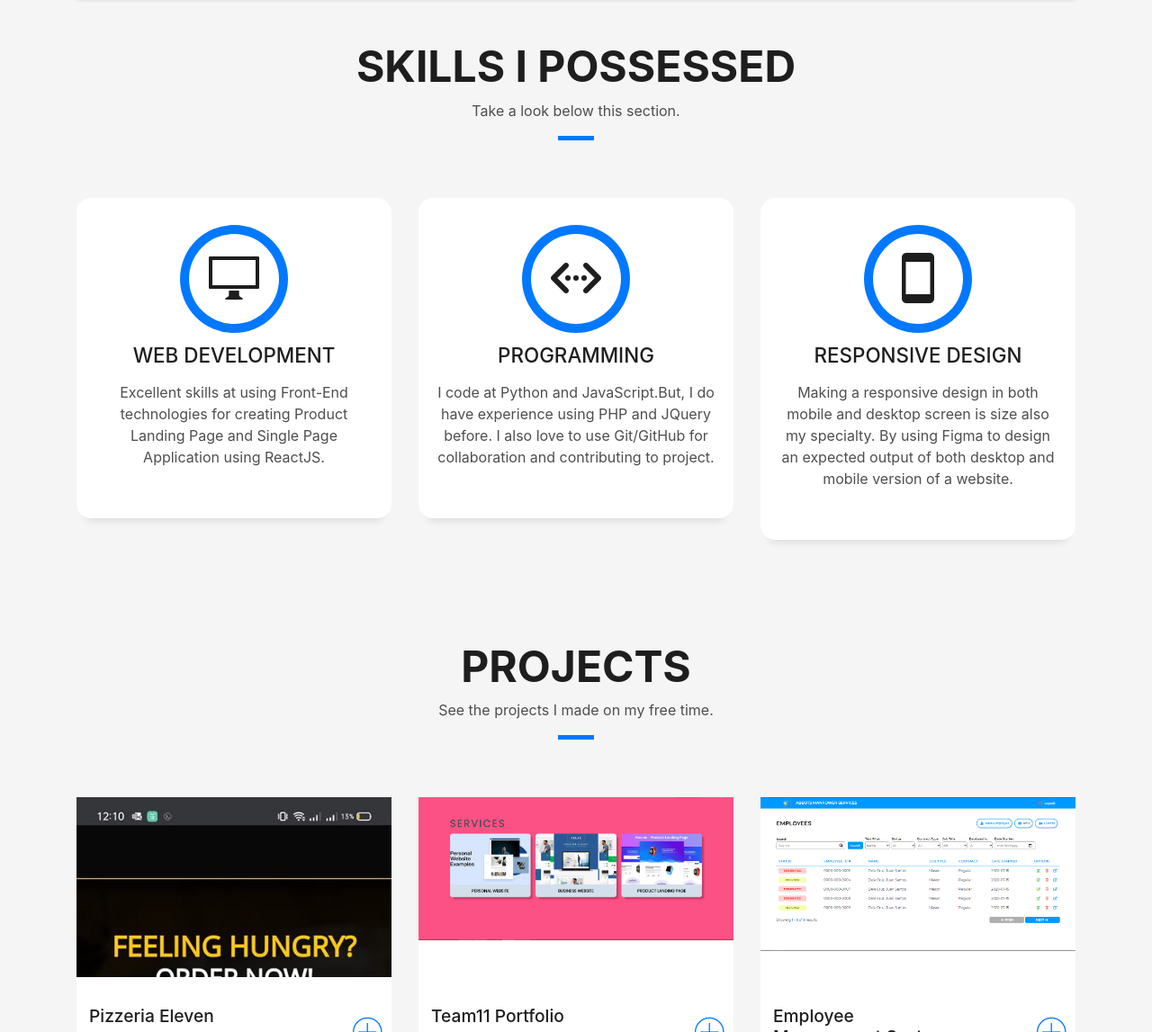
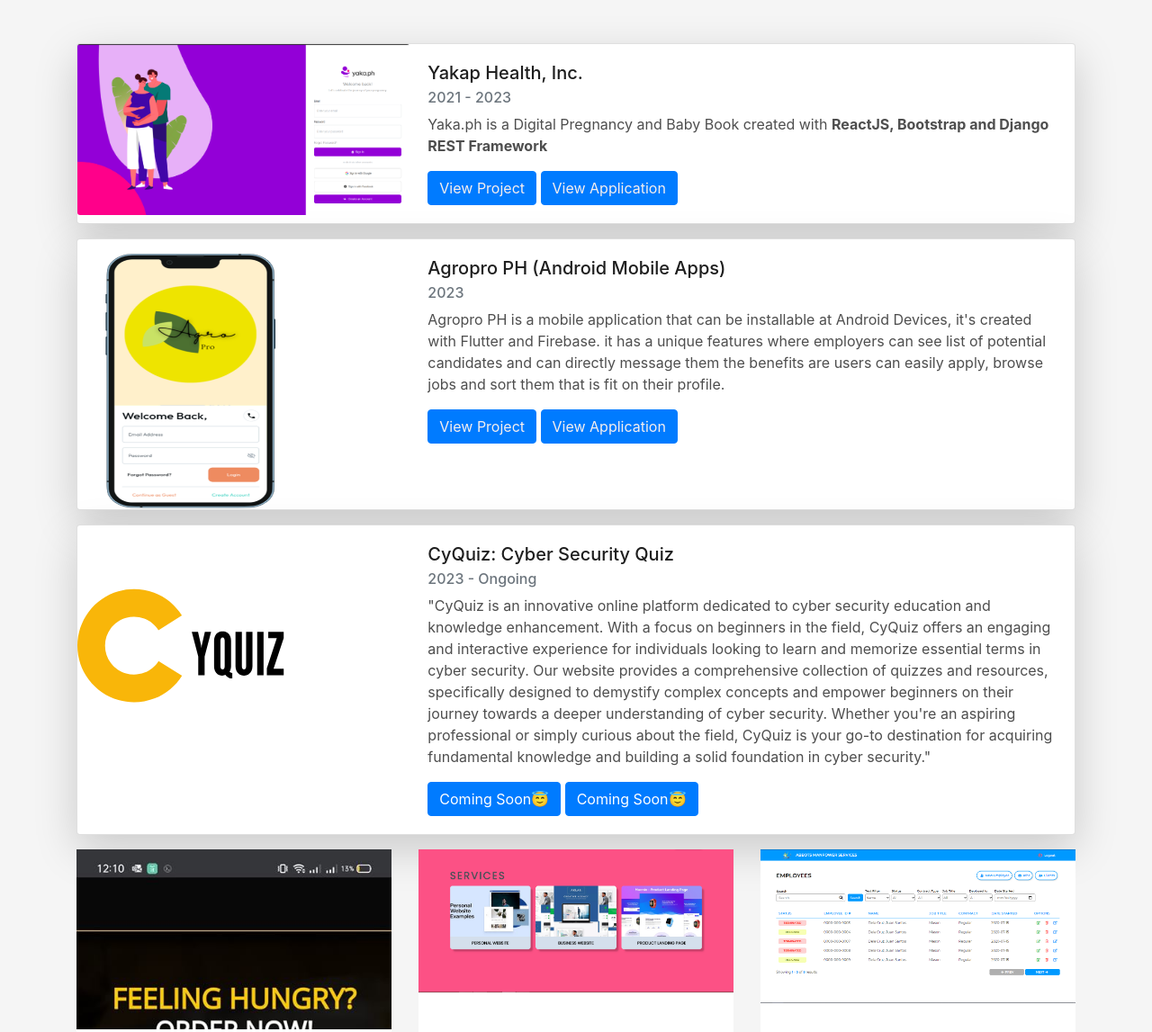
Before and after one commit to vapx/Personal-Portfolio, a plain HTML site: page index.html in a window 1280 px wide. Shown: the part 1653-2800 px from the top of the page at 90% size. Drawn offline with Linux system fonts and the light colour scheme; files whose address does not match are found by name.

Commit message:
refactor: update web portfolio

```diff
--- a/css/style-green.css
+++ b/css/style-green.css
@@ -629,7 +629,7 @@ a:hover {
 }
 
 .intro .intro-subtitle {
-  font-size: 1.5rem;
+  font-size: 1rem;
   font-weight: 300;
 }
 
--- a/css/style-orange.css
+++ b/css/style-orange.css
@@ -605,6 +605,7 @@ a:hover {
   position: relative;
   color: #fff;
 }
+
 
 .intro .intro-content {
   text-align: center;
--- a/index.html
+++ b/index.html
@@ -1,13 +1,13 @@
 <!DOCTYPE html>
 <html lang="en">
+
 <head>
   <meta charset="utf-8">
-  <title>Edmon Garcia</title>
+  <title>Edmon Garcia 👨‍💻</title>
   <meta content="width=device-width, initial-scale=1.0" name="viewport">
   <meta content="" name="keywords">
   <meta content="" name="description">
 
-  <!-- Favicons -->
   <link href="img/logo2.png" rel="icon">
   <link href="img/apple-touch-icon.png" rel="apple-touch-icon">
 
@@ -52,9 +52,6 @@
             <a class="nav-link js-scroll" href="#about">About</a>
           </li>
           <li class="nav-item">
-            <a class="nav-link js-scroll" href="#service">Services</a>
-          </li>
-          <li class="nav-item">
             <a class="nav-link js-scroll" href="#work">Projects</a>
           </li>
         </ul>
@@ -64,14 +61,16 @@
   <!--/ Nav End /-->
 
   <!--/ Intro Skew Star /-->
-  <div id="home" class="intro route bg-image" style="background-image: url(img/Me.jpg)">
+  <div id="home" class="intro route bg-image" style="background-image: url(img/dark.jpg)">
     <div class="overlay-itro"></div>
     <div class="intro-content display-table">
       <div class="table-cell">
         <div class="container">
           <!--<p class="display-6 color-d">Hello, world!</p>-->
           <h1 class="intro-title mb-4">I am Edmon Garcia</h1>
-          <p class="intro-subtitle"><span class="text-slider-items">Frontend Developer,Entrepreneurship Major,Web Technology Enthusiast</span><strong class="text-slider"></strong></p>
+          <p class="intro-subtitle"><span class="text-slider-items">Frontend
+              Developer,Entrepreneurship Graduate,Web
+              Technology Enthusiast</span><strong class="text-slider" style='color: #9ccfff'></strong></p>
           <!-- <p class="pt-3"><a class="btn btn-primary btn js-scroll px-4" href="#about" role="button">Learn More</a></p> -->
         </div>
       </div>
@@ -89,16 +88,22 @@
                 <div class="row">
                   <div class="col-sm-6 col-md-5">
                     <div class="about-img">
-                      <img src="img/edmon.jpg" class="img-fluid rounded b-shadow-a" alt="">
+                      <img src="img/EdmonG.jpg" class="img-fluid rounded b-shadow-a" alt="">
                     </div>
                   </div>
                   <div class="col-sm-6 col-md-7">
                     <div class="about-info">
                       <p><span class="title-s">Name: </span> <span>Edmon Garcia</span></p>
                       <p><span class="title-s">Specialization: </span> <span>Front-End Development</span></p>
-                      <p><span class="title-s">Email: </span> <a href="gmail.com" target="_blank">g.edmon25@gmail.com</a></p>
-                      <p><span class="title-s">Linkedin: </span> <span><a href="https://www.linkedin.com/in/mon-garcia-26436b193/" target="_blank">Mon Garcia</a></span></p>
+                      <p><span class="title-s">Email: </span> <a href="gmail.com"
+                          target="_blank">g.edmon25@gmail.com</a></p>
+                      <p><span class="title-s">Linkedin: </span> <span><a
+                            href="https://www.linkedin.com/in/mon-garcia-26436b193/" target="_blank">Edmon
+                            Garcia</a></span></p>
                       <p><span class="title-s">Phone: </span> <span>09365458835</span></p>
+                      <a href="./img/Edmon_S_Garcia_Resume.pdf" download class="btn btn-primary">
+                        Download My Resume ⬇️
+                      </a>
                     </div>
                   </div>
                 </div>
@@ -111,26 +116,16 @@
                     </h5>
                   </div>
                   <p class="lead">
-                    Studying Bachelor of Science in Entrepreneurship at Rizal Technological University
-                  </p>
-                  <p class="lead">
-                    I have 2 years experience in web development using HTML, CSS, JS and Python.
-                    <br>
-                    <br>
-                    I am willing to get hire on the following services:
-                    <br>
-                    <br>
-                    <strong>React Hooks and Material-UI/React-Bootstrap Front-End development related project.</strong>
-                    <br>
-                    <br>
-                    <strong>Creative HTML Email developer.</strong>
-                    <br>
-                    <br>
-                    <strong>Creating or modifying static website to meet your expectations and boost your brand, name and services.</strong>
-                    <br>
-                    <br>
-
-                    Don't forget to hit me up! I'll give you an outstanding services above.
+                    As a dedicated Front-End Developer with 2 years of experience working in Startup in the Philippines,
+                    I am committed to
+                    crafting exceptional user experiences through clean and efficient code. My main tech stack includes
+                    HTML, CSS,
+                    JavaScript, and React, along with other UI Frameworks such as MUI, React Bootstrap, and Bootstrap. I
+                    also have knowledge
+                    in integrating REST API and MySQL databases to create dynamic and responsive web applications.
+                    Graduated with Bachelors
+                    of Science in Entrepreneurship, I am constantly seeking new ways to innovate and drive growth in the
+                    industry.
                   </p>
                 </div>
               </div>
@@ -141,85 +136,110 @@
     </div>
   </section>
 
-  <!--/ Section Services Star /-->
-  <section id="service" class="services-mf route">
-    <div class="container">
-      <div class="row">
-        <div class="col-sm-12">
-          <div class="title-box text-center">
-            <h3 class="title-a">
-              SKILLS I POSSESSED
-            </h3>
-            <p class="subtitle-a">
-              Take a look below this section.
-            </p>
-            <div class="line-mf"></div>
-          </div>
-        </div>
-      </div>
-      <div class="row">
-        <div class="col-md-4">
-          <div class="service-box">
-            <div class="service-ico">
-              <span class="ico-circle"><i class="ion-monitor"></i></span>
-            </div>
-            <div class="service-content">
-              <h2 class="s-title">Web Development</h2>
-              <p class="s-description text-center">
-                Excellent skills at using Front-End technologies for creating Product Landing Page and Single Page Application using ReactJS.
-              </p>
-            </div>
-          </div>
-        </div>
-        <div class="col-md-4">
-          <div class="service-box">
-            <div class="service-ico">
-              <span class="ico-circle"><i class="ion-code-working"></i></span>
-            </div>
-            <div class="service-content">
-              <h2 class="s-title">Programming</h2>
-              <p class="s-description text-center">
-                I code at Python and JavaScript.But, I do have experience using PHP and JQuery before. I also love to use Git/GitHub for collaboration and contributing to project.
-              </p>
-            </div>
-          </div>
-        </div>
 
-        <div class="col-md-4">
-          <div class="service-box">
-            <div class="service-ico">
-              <span class="ico-circle"><i class="ion-android-phone-portrait"></i></span>
-            </div>
-            <div class="service-content">
-              <h2 class="s-title">Responsive Design</h2>
-              <p class="s-description text-center">
-                Making a responsive design in both mobile and desktop screen is size also my specialty. By using Figma to design an expected output of both desktop and mobile version of a website.
-              </p>
-            </div>
-          </div>
-        </div>
-      </div>
-    </div>
-  </section>
-  <!--/ Section Services End /-->
-
-  <!--/ Section Portfolio Star /-->
   <section id="work" class="portfolio-mf sect-pt4 route">
     <div class="container">
       <div class="row">
         <div class="col-sm-12">
           <div class="title-box text-center">
             <h3 class="title-a">
-              Projects
+              Work Experience / Projects
             </h3>
-            <p class="subtitle-a">
-              See the projects I made on my free time.
-            </p>
             <div class="line-mf"></div>
           </div>
         </div>
       </div>
       <div class="row">
+        <div class="col-md-12 mb-3">
+          <div class="card w-100 shadow-lg rounded">
+            <div class="row no-gutters">
+              <div class="col-md-4">
+                <img src="./img/yaka.png" class="card-img" alt="Image">
+              </div>
+              <div class="col-md-8">
+                <div class="card-body">
+                  <h5 class="card-title">Yakap Health, Inc.</h5>
+                  <h6 class="card-subtitle mb-2 text-muted">2021 - 2023</h6>
+                  <p class="card-text text-black fw-bold">Yaka.ph is a Digital Pregnancy and Baby Book created with
+                    <b>ReactJS, Bootstrap and Django REST Framework</b>
+                  </p>
+                  <button class='btn btn-primary'>
+                    <a href="https://www.yaka.ph/" target='_blank' style='color: #f5eeee'>View Project</a>
+                  </button>
+                  <button class='btn btn-primary'>
+                    <a href="https://app.yaka.ph/" target='_blank' style='color: #f5eeee'>View Application</a>
+                  </button>
+                </div>
+              </div>
+            </div>
+          </div>
+        </div>
+
+        <div class="col-md-12 mb-3">
+          <div class="card w-100 shadow-lg rounded">
+            <div class="row no-gutters">
+              <div class="col-md-4">
+                <img src="./img/remove-bg.png" class="card-img" alt="Image" style='height: 300px; width: 300px'>
+              </div>
+              <div class="col-md-8">
+                <div class="card-body">
+                  <h5 class="card-title">Agropro PH (Android Mobile Apps)</h5>
+                  <h6 class="card-subtitle mb-2 text-muted">2023</h6>
+                  <p class="card-text text-black fw-bold">Agropro PH is a mobile application that can be installable at
+                    Android Devices, it's created with Flutter and Firebase.
+                    it has a unique features where employers can see list of potential candidates and can directly
+                    message them the benefits
+                    are users can easily apply, browse jobs and sort them that is fit on their profile.
+                  </p>
+                  <button class='btn btn-primary'>
+                    <a href="https://agroproph-landing-page.vercel.app/" target='_blank' style='color: #f5eeee'>View
+                      Project</a>
+                  </button>
+                  <button class='btn btn-primary'>
+                    <a href="https://apkfab.com/agroprodemo/Robin.Job.Posts/apk?h=d85d75ed99a4f1ba3c0aa97bf927aa403133730184e7acea2cfbaac263a8ab62"
+                      target='_blank' style='color: #f5eeee'>View Application</a>
+                  </button>
+                </div>
+              </div>
+            </div>
+          </div>
+        </div>
+
+        <div class="col-md-12 mb-3">
+          <div class="card w-100 shadow-lg rounded">
+            <div class="row no-gutters">
+              <div class="col-md-4">
+                <img src="./img/CyQuiz.svg" class="card-img" alt="Image" style='height: 300px; width: 300px'>
+              </div>
+              <div class="col-md-8">
+                <div class="card-body">
+                  <h5 class="card-title">CyQuiz: Cyber Security Quiz</h5>
+                  <h6 class="card-subtitle mb-2 text-muted">2023 - Ongoing</h6>
+                  <p class="card-text text-black fw-bold">"CyQuiz is an innovative online platform dedicated to cyber
+                    security
+                    education and knowledge enhancement. With a focus on beginners in the
+                    field, CyQuiz offers an engaging and interactive experience for
+                    individuals looking to learn and memorize essential terms in cyber
+                    security. Our website provides a comprehensive collection of quizzes
+                    and resources, specifically designed to demystify complex concepts and
+                    empower beginners on their journey towards a deeper understanding of
+                    cyber security. Whether you're an aspiring professional or simply
+                    curious about the field, CyQuiz is your go-to destination for
+                    acquiring fundamental knowledge and building a solid foundation in
+                    cyber security."
+                  </p>
+                  <button class='btn btn-primary'>
+                    Coming Soon😇
+                  </button>
+                  <button class='btn btn-primary'>
+                    Coming Soon😇
+                  </button>
+                </div>
+              </div>
+            </div>
+          </div>
+        </div>
+
         <div class="col-md-4">
           <div class="work-box">
             <a href="img/samp1.png" data-lightbox="gallery-mf">
@@ -229,7 +249,8 @@
               <div class="work-content">
                 <div class="row">
                   <div class="col-sm-8">
-                    <h2 class="w-title"><a href="https://team11pizzera.netlify.app/" target="_blank">Pizzeria Eleven</a></h2>
+                    <h2 class="w-title"><a href="https://team11pizzera.netlify.app/" target="_blank">Pizzeria Eleven</a>
+                    </h2>
                     <div class="w-more">
                       <span class="w-ctegory">Web Development</span>
                     </div>
@@ -243,6 +264,7 @@
               </div>
             </a>
           </div>
+
         </div>
         <div class="col-md-4">
           <div class="work-box">
@@ -253,7 +275,8 @@
               <div class="work-content">
                 <div class="row">
                   <div class="col-sm-8">
-                    <h2 class="w-title"><a href="https://team11portfolio.netlify.app" target="_blank">Team11 Portfolio</a></h2>
+                    <h2 class="w-title"><a href="https://team11portfolio.netlify.app" target="_blank">Team11
+                        Portfolio</a></h2>
                     <div class="w-more">
                       <span class="w-ctegory">Web Development</span>
                     </div>
@@ -277,7 +300,9 @@
               <div class="work-content">
                 <div class="row">
                   <div class="col-sm-8">
-                    <h2 class="w-title"><a href="https://github.com/vapx/Employee-Management-System" target="_blank"/> Employee Management System</a></h2>
+                    <h2 class="w-title"><a href="https://github.com/vapx/Employee-Management-System" target="_blank" />
+                      Employee Management System
+            </a></h2>
             <div class="w-more">
               <span class="w-ctegory">Web Development</span> / <span class="w-date">Front-End</span>
             </div>
@@ -303,7 +328,8 @@
               <div class="col-sm-8">
                 <h2 class="w-title">Random Joke Generator</h2>
                 <div class="w-more">
-                      <span class="w-ctegory">Web Development</span> / <span class="w-date">REACT JS with Random Joke Generator API</span>
+                  <span class="w-ctegory">Web Development</span> / <span class="w-date">REACT JS with Random Joke
+                    Generator API</span>
                 </div>
               </div>
               <div class="col-sm-4">
@@ -393,4 +419,5 @@
   <script src="js/main.js"></script>
 
 </body>
+
 </html>
```
Also changed, not shown: img/CyQuiz.svg (added), img/dark.jpg (added), img/remove-bg.png (added), img/yaka.png (added), 2 other files. Lines whose indentation alone changed are shown as unchanged.
